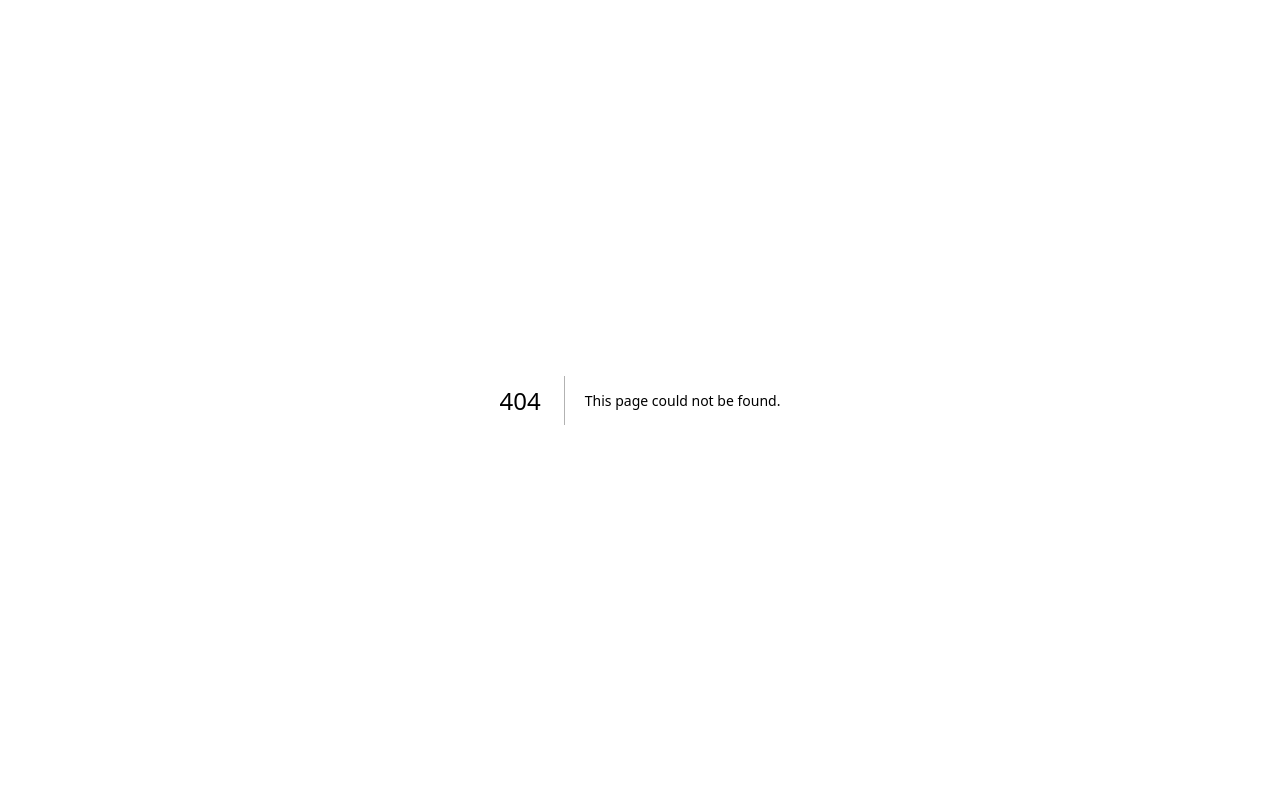
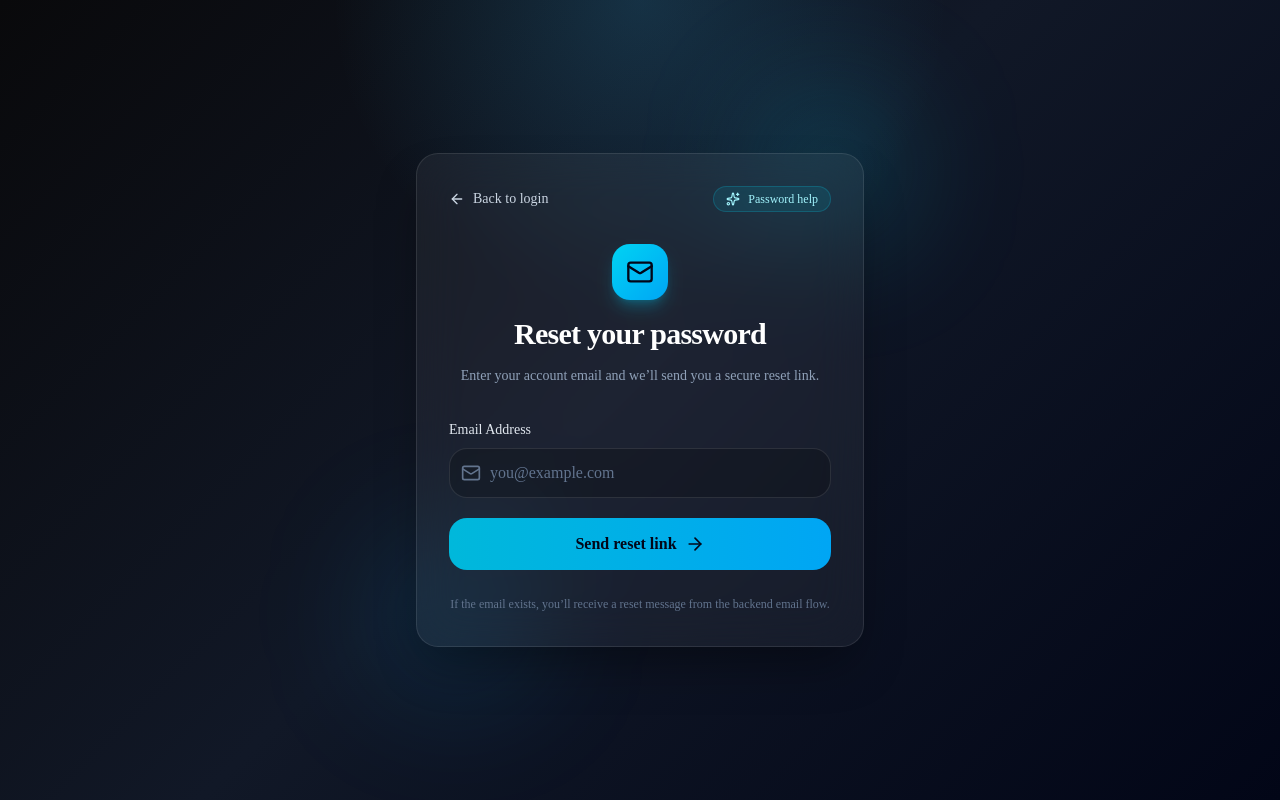
Before and after one commit to G0ncal0M0nteir0/rag-assistant, a Next.js app in the folder frontend/: page /forgot-password in a window 1280 px wide. Before the commit this address had no page. Built offline with nearby package versions, Linux system fonts and the light colour scheme.

Commit message:
feat: forgot password page with API call

```diff
--- /dev/null
+++ b/frontend/app/forgot-password/page.tsx
@@ -0,0 +1,169 @@
+"use client";
+
+import { useState } from "react";
+import Link from "next/link";
+import { motion } from "framer-motion";
+import { ArrowLeft, ArrowRight, CheckCircle2, Mail, Sparkles } from "lucide-react";
+
+export default function ForgotPasswordPage() {
+  const [email, setEmail] = useState("");
+  const [error, setError] = useState("");
+  const [message, setMessage] = useState("");
+  const [isSubmitting, setIsSubmitting] = useState(false);
+
+  const handleSubmit = async (e: React.FormEvent) => {
+    e.preventDefault();
+    setError("");
+    setMessage("");
+
+    if (!email.trim()) {
+      setError("Email is required");
+      return;
+    }
+
+    if (!/^[^\s@]+@[^\s@]+\.[^\s@]+$/.test(email)) {
+      setError("Please enter a valid email address");
+      return;
+    }
+
+    setIsSubmitting(true);
+    try {
+      const response = await fetch(
+        `${process.env.NEXT_PUBLIC_API_URL ?? "http://localhost:8000"}/auth/forgot-password`,
+        {
+          method: "POST",
+          headers: { "Content-Type": "application/json" },
+          body: JSON.stringify({ email }),
+        }
+      );
+
+      const payload = await response.json().catch(() => null);
+
+      if (!response.ok) {
+        throw new Error(payload?.detail ?? "Unable to send reset email");
+      }
+
+      setMessage(payload?.message ?? "If that email exists, a reset link has been sent.");
+    } catch (submissionError) {
+      setError(
+        submissionError instanceof Error
+          ? submissionError.message
+          : "An unexpected error occurred"
+      );
+    } finally {
+      setIsSubmitting(false);
+    }
+  };
+
+  const containerVariants = {
+    hidden: { opacity: 0, y: 20 },
+    visible: {
+      opacity: 1,
+      y: 0,
+      transition: {
+        duration: 0.6,
+        staggerChildren: 0.08,
+      },
+    },
+  };
+
+  const itemVariants = {
+    hidden: { opacity: 0, y: 10 },
+    visible: { opacity: 1, y: 0 },
+  };
+
+  return (
+    <main className="min-h-screen overflow-hidden flex items-center justify-center bg-[radial-gradient(circle_at_top,_rgba(56,189,248,0.18),_transparent_30%),linear-gradient(135deg,_#09090b_0%,_#111827_48%,_#020617_100%)] text-white px-4 py-10">
+      <motion.div
+        initial="hidden"
+        animate="visible"
+        variants={containerVariants}
+        className="w-full max-w-md relative"
+      >
+        <div className="absolute -top-14 -right-10 h-36 w-36 rounded-full bg-cyan-400/20 blur-3xl" />
+        <div className="absolute -bottom-12 -left-10 h-40 w-40 rounded-full bg-sky-500/15 blur-3xl" />
+
+        <motion.div
+          variants={itemVariants}
+          className="relative overflow-hidden rounded-3xl border border-white/10 bg-white/5 p-8 shadow-2xl shadow-black/40 backdrop-blur-xl"
+        >
+          <div className="mb-8 flex items-center justify-between">
+            <Link
+              href="/login"
+              className="inline-flex items-center gap-2 text-sm text-slate-300 transition-colors hover:text-white"
+            >
+              <ArrowLeft className="h-4 w-4" />
+              Back to login
+            </Link>
+            <div className="inline-flex items-center gap-2 rounded-full border border-cyan-400/20 bg-cyan-400/10 px-3 py-1 text-xs text-cyan-200">
+              <Sparkles className="h-3.5 w-3.5" />
+              Password help
+            </div>
+          </div>
+
+          <motion.div variants={itemVariants} className="mb-8 text-center">
+            <div className="mx-auto mb-4 flex h-14 w-14 items-center justify-center rounded-2xl bg-gradient-to-br from-cyan-400 to-sky-500 text-slate-950 shadow-lg shadow-cyan-500/30">
+              <Mail className="h-7 w-7" />
+            </div>
+            <h1 className="text-3xl font-semibold tracking-tight">Reset your password</h1>
+            <p className="mt-3 text-sm leading-6 text-slate-400">
+              Enter your account email and we’ll send you a secure reset link.
+            </p>
+          </motion.div>
+
+          <form onSubmit={handleSubmit} className="space-y-5">
+            <motion.div variants={itemVariants}>
+              <label htmlFor="email" className="mb-2 block text-sm font-medium text-slate-200">
+                Email Address
+              </label>
+              <div className="relative">
+                <Mail className="absolute left-3 top-1/2 h-5 w-5 -translate-y-1/2 text-slate-500" />
+                <input
+                  id="email"
+                  type="email"
+                  value={email}
+                  onChange={(e) => {
+                    setEmail(e.target.value);
+                    if (error) setError("");
+                    if (message) setMessage("");
+                  }}
+                  placeholder="you@example.com"
+                  className="w-full rounded-2xl border border-white/10 bg-black/20 py-3 pl-10 pr-4 text-white placeholder:text-slate-500 outline-none transition focus:border-cyan-400/50 focus:ring-2 focus:ring-cyan-400/20"
+                />
+              </div>
+            </motion.div>
+
+            {error && (
+              <motion.p variants={itemVariants} className="rounded-2xl border border-red-500/20 bg-red-500/10 px-4 py-3 text-sm text-red-200">
+                {error}
+              </motion.p>
+            )}
+
+            {message && (
+              <motion.div variants={itemVariants} className="rounded-2xl border border-emerald-500/20 bg-emerald-500/10 px-4 py-3 text-sm text-emerald-100">
+                <div className="flex items-start gap-3">
+                  <CheckCircle2 className="mt-0.5 h-5 w-5 shrink-0" />
+                  <p>{message}</p>
+                </div>
+              </motion.div>
+            )}
+
+            <motion.button
+              variants={itemVariants}
+              type="submit"
+              disabled={isSubmitting}
+              className="group inline-flex w-full items-center justify-center gap-2 rounded-2xl bg-gradient-to-r from-cyan-500 to-sky-500 px-5 py-3.5 font-semibold text-slate-950 transition hover:from-cyan-400 hover:to-sky-400 disabled:cursor-not-allowed disabled:opacity-60"
+            >
+              {isSubmitting ? "Sending reset link..." : "Send reset link"}
+              {!isSubmitting && <ArrowRight className="h-5 w-5 transition-transform group-hover:translate-x-1" />}
+            </motion.button>
+          </form>
+
+          <motion.p variants={itemVariants} className="mt-6 text-center text-xs leading-5 text-slate-500">
+            If the email exists, you’ll receive a reset message from the backend email flow.
+          </motion.p>
+        </motion.div>
+      </motion.div>
+    </main>
+  );
+}
--- a/frontend/components/auth/auth-form.tsx
+++ b/frontend/components/auth/auth-form.tsx
@@ -248,7 +248,7 @@ export default function AuthForm({
                   <span className="text-zinc-400">Remember me</span>
                 </label>
                 <Link
-                  href="#"
+                  href="/forgot-password"
                   className="text-blue-400 hover:text-blue-300 transition-colors"
                 >
                   Forgot password?
```
